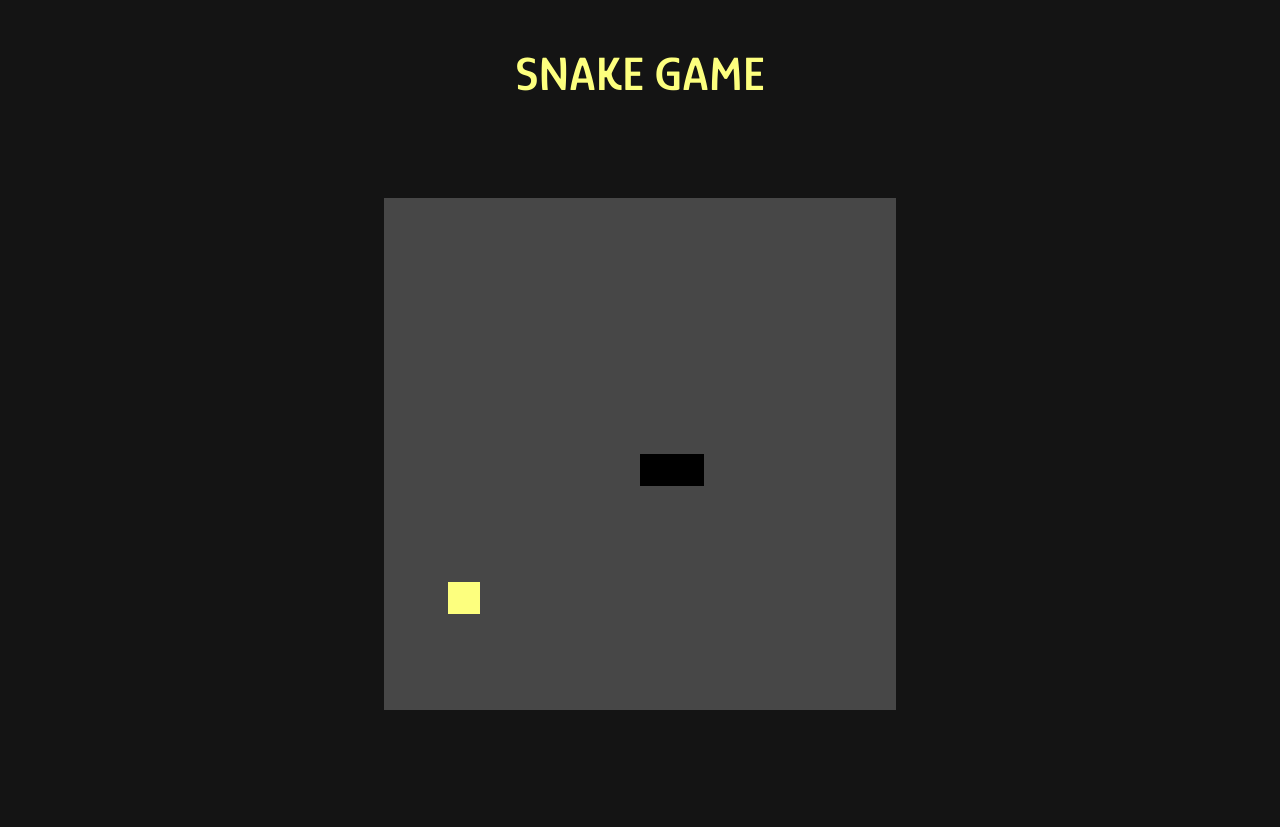
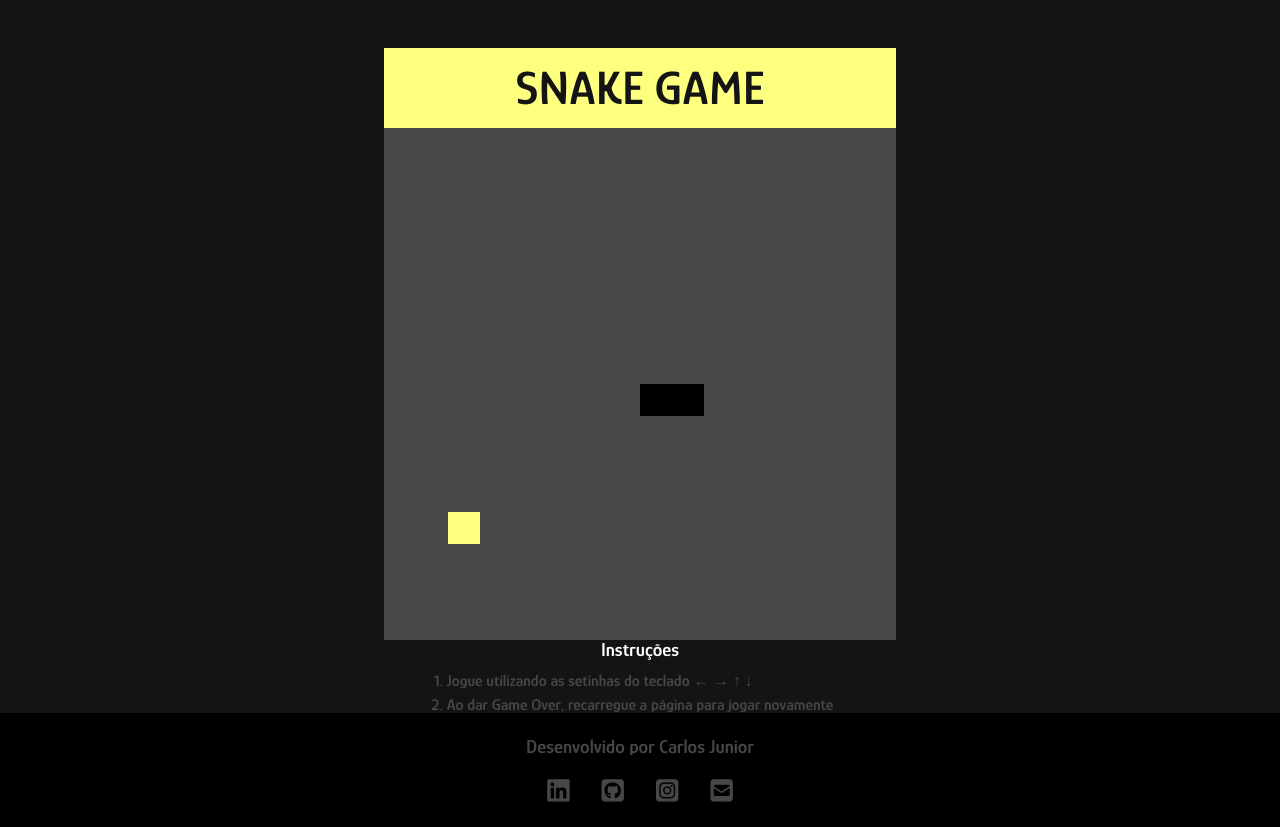
Before and after one commit to carloshrjunior/snake-game, a plain HTML site: page index.html in a window 1280 px wide. Before the commit the page ends 800 px from the top, so only its background shows below. Drawn offline with Linux system fonts and the light colour scheme.

Commit message:
Adiciona rodapé e instruções / Update no estilo

```diff
--- a/assets/css/style.css
+++ b/assets/css/style.css
@@ -1,17 +1,65 @@
+* {
+    box-sizing: border-box;
+    text-align: center;
+}
+
 body {
     background-color: #141414;
+    font-family: 'Glory', sans-serif;
     margin: 0 auto;
-    height: 95vh;
-    width: 95%;
+    height: 100vh;
+    width: 100%;
     display: flex;
     align-items: center;
     flex-direction: column;
-    justify-content: space-around;
+    justify-content: space-between;
 }
 
 .title {
-    color: #fdff7e;
-    font-family: 'Glory', sans-serif;
+    background-color: #fdff7e;
+    color: #141414;
     font-size: 3rem;
+    margin-top: 3rem;
+    padding: 1rem 2rem;
     text-transform: uppercase;
+    width: 512px;
 }
+
+.instructions {
+    color: #fff;
+}
+
+.instructions-title {
+    font-size: 1.2rem;
+    margin-bottom: .85rem;
+}
+
+.instructions-list li {
+    color: #474747;
+    list-style: decimal;
+    text-align: start;
+}
+
+.instructions-list li:first-child {
+    margin-bottom: .5rem;
+}
+
+.footer {
+    background-color: #000;
+    box-sizing: border-box;
+    color: #474747;
+    font-size: 1.2rem;
+    padding: 1.5rem 0;
+    width: 100%;
+}
+
+.contact {
+    margin-top: 1.35rem;
+    display: flex;
+    gap: 2rem;
+    justify-content: center;
+}
+
+.fab,.fas {
+    font-size: 1.6rem;
+}
--- a/index.html
+++ b/index.html
@@ -18,5 +18,23 @@
 <body>
     <h1 class="title">Snake Game</h1>
     <canvas id="snake" width="512" height="512"></canvas>
+    <section class="instructions">
+        <h2 class="instructions-title">Instruções</h2>
+        <ol class="instructions-list">
+            <li>Jogue utilizando as setinhas do teclado ← → ↑ ↓</li>
+            <li>Ao dar Game Over, recarregue a página para jogar novamente</li>
+        </ol>
+    </section>
+    <footer class="footer">
+        <p>Desenvolvido por Carlos Junior </p>
+        <ul class="contact">
+            <li class="contact-item linkedin"><i class="fab fa-linkedin"></i></li>
+            <li class="contact-item github"><i class="fab fa-github-square"></i></li>
+            <li class="contact-item instagram"><i class="fab fa-instagram-square"></i></li>
+            <li class="contact-item email"><i class="fas fa-envelope-square"></i></li>
+        </ul>
+    </footer>
+
+    <script src="https://kit.fontawesome.com/972dec05a9.js" crossorigin="anonymous"></script>
 </body>
 </html>
```
